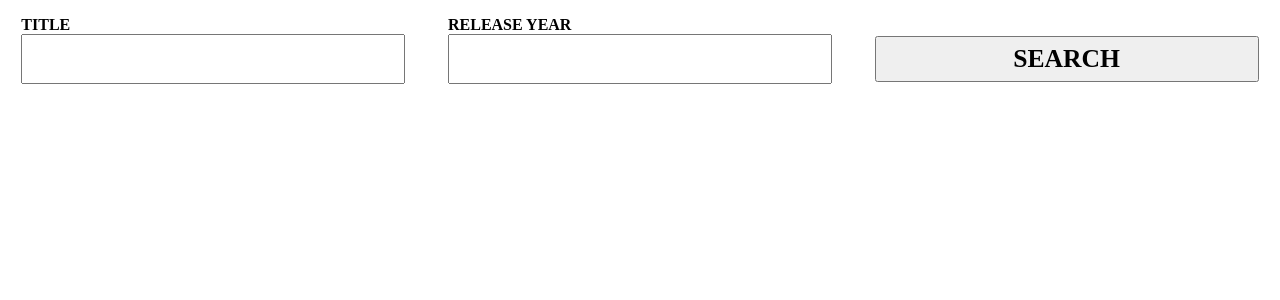
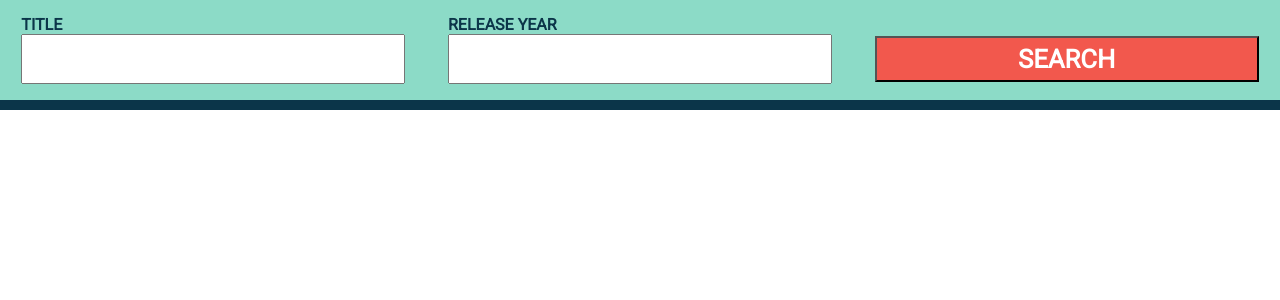
Before and after one commit to mbryla/movie-search, a React (Create React App) app: page / in a window 1280 px wide. Shown: the top 300 px of the page. Built offline with nearby package versions, Linux system fonts and the light colour scheme.

Commit message:
added better styling

```diff
--- a/public/index.html
+++ b/public/index.html
@@ -14,6 +14,7 @@
     -->
     <link rel="manifest" href="%PUBLIC_URL%/manifest.json" />
     <link rel="stylesheet" href="https://cdnjs.cloudflare.com/ajax/libs/normalize/8.0.1/normalize.css"/>
+    <link rel="stylesheet" href="https://fonts.googleapis.com/css?family=Roboto"/>
     <!--
       Notice the use of %PUBLIC_URL% in the tags above.
       It will be replaced with the URL of the `public` folder during the build.
--- a/src/index.css
+++ b/src/index.css
@@ -1,3 +1,7 @@
+body {
+  font-family: 'Roboto', sans-serif;
+}
+
 .container {
   display: flex;
   flex-flow: column nowrap;
@@ -8,6 +12,10 @@
   display: flex;
   flex-flow: row;
   justify-content: space-around;
+
+  background-color: #8CDBC7;
+  color: #0B3549;
+  border-bottom: 10px solid #0B3549;
 }
 
 .search div {
@@ -33,6 +41,9 @@
   height: 1.8em;
   line-height: 1.6em;
   font-size: 1.6em;
+
+  background-color: #F2584D;
+  color: white;
 }
 
 ul.movies {
@@ -54,6 +65,9 @@
   border-radius: 15px;
   text-align: center;
   text-overflow: ellipsis;
+
+  background-color: #FCFAFA;
+  color: #0B3549;
 }
 
 ul.movies li h1 {
```
